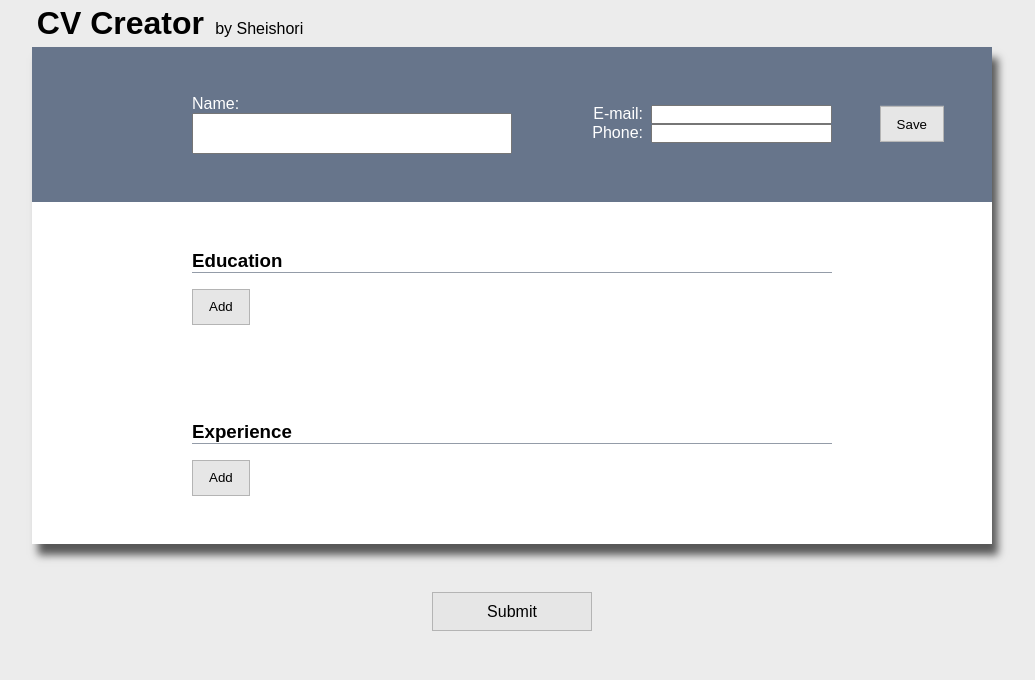
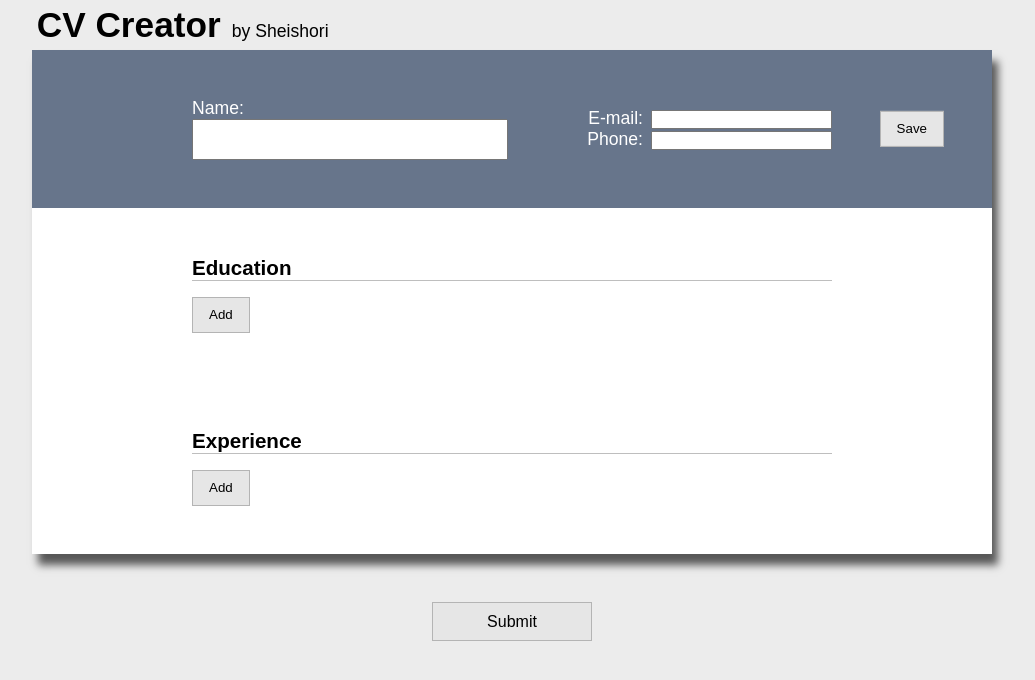
Before and after one commit to Sheishori/cv-creator, a React (Create React App) app: page / in a window 1280 px wide. Shown: the top 680 px of the page, without its empty margins (128-1163 px from the left). Built offline with nearby package versions, Linux system fonts and the light colour scheme.

Commit message:
Adjust font sizes, colors and margins

```diff
--- a/src/styles/App.css
+++ b/src/styles/App.css
@@ -10,6 +10,7 @@ body {
 	flex-direction: column;
 	align-items: center;
 	background-color: rgb(236, 236, 236);
+	font-size: 1.1rem;
 	font-family: Arial, Helvetica, sans-serif;
 }
 
@@ -47,7 +48,7 @@ header a:hover {
 }
 
 h3 {
-	border-bottom: 1px solid rgb(148, 156, 168);
+	border-bottom: 1px solid rgb(190, 190, 190);
 	margin-bottom: 0.5rem;
 }
 
--- a/src/styles/Education.css
+++ b/src/styles/Education.css
@@ -29,6 +29,11 @@
 	margin: 0.6rem 0;
 }
 
+.school-info div {
+	margin-bottom: 0.3rem;
+}
+
 .school-name {
 	font-weight: 600;
+	color: rgb(103, 117, 139);
 }
--- a/src/styles/Experience.css
+++ b/src/styles/Experience.css
@@ -29,6 +29,15 @@
 	margin: 0.6rem 0;
 }
 
+.company-info div {
+	margin-bottom: 0.3rem;
+}
+
 .company-name {
 	font-weight: 600;
+	color: rgb(103, 117, 139);
 }
+
+.tasks {
+	font-size: 1rem;
+}
```
